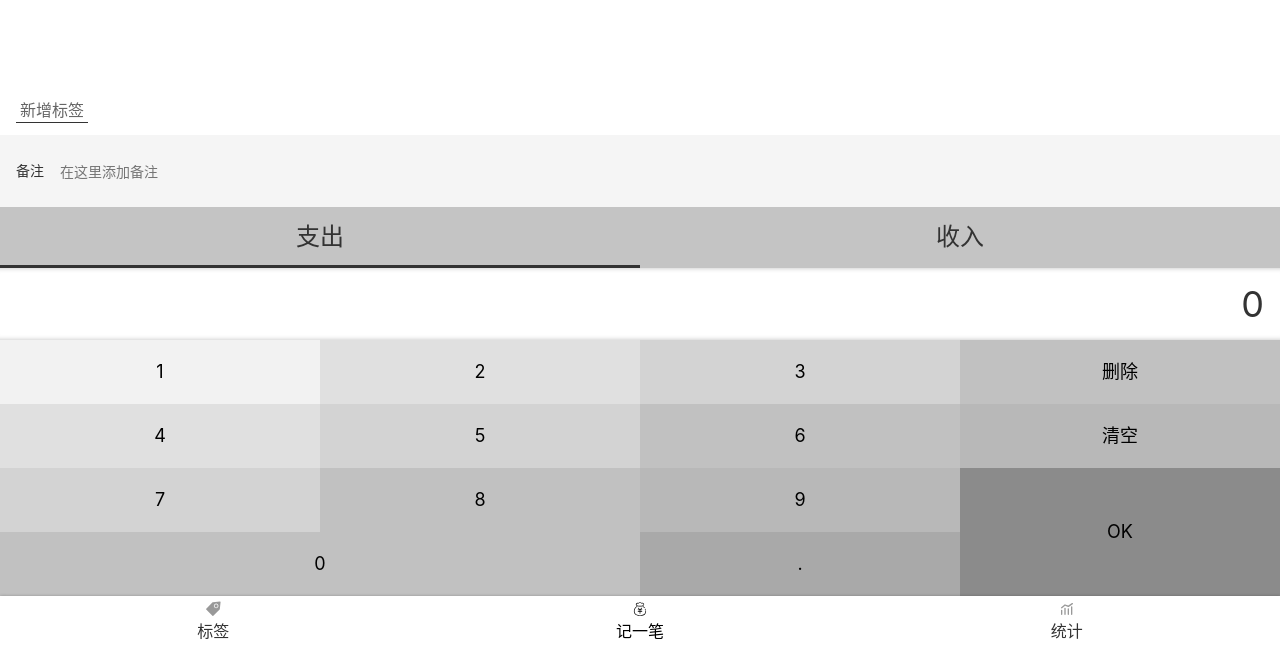
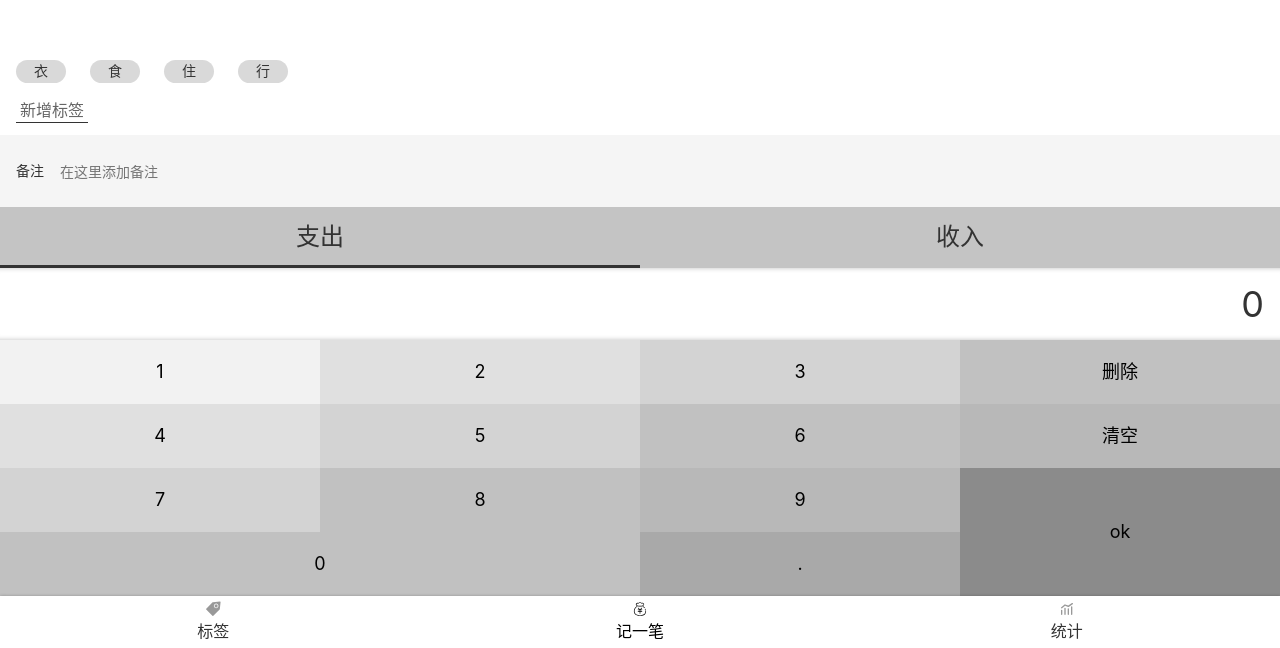
Before and after one commit to nicole618/morney-react, a React app: page /tags#/money in a window 1280 px wide. Shown: the part 152-800 px from the top of the page. Built offline with nearby package versions, Linux system fonts and the light colour scheme.

Commit message:
几张页面数据持久化

```diff
--- /dev/null
+++ b/src/hooks/useRecords.tsx
@@ -0,0 +1,36 @@
+import {useEffect, useState} from 'react';
+import {useUpdate} from './useUpdate';
+
+type RecordItem = {
+  tagIds: number[],
+  note:string,
+  category:'+'|'-',
+  amount:number,
+  createAt:string
+}
+// type RecordItem = {
+//   createAt:string // IOS 8601
+// }&newRecordItem
+
+type newRecordItem = Omit<RecordItem, 'createAt'>
+
+export const useRecords =()=>{
+  const [records,setRecords] = useState<RecordItem[]>([]);
+  useEffect(()=>{
+    setRecords(JSON.parse(window.localStorage.getItem('records') || '[]'));
+  },[]);
+  useUpdate(()=>{
+    window.localStorage.setItem('records',JSON.stringify(records));
+  },[records])
+  const addRecords = (newRecord:newRecordItem)=>{
+    if(newRecord.amount <=0 ){alert('请输入金额');return false;}
+    if(newRecord.tagIds.length === 0){
+      alert('请选择一个标签');
+      return false;
+    }
+    const record ={...newRecord,createAt:(new Date().toISOString())}
+    setRecords([...records,record]);
+    return true;
+  }
+  return {records,addRecords}
+}
--- a/src/useTags.tsx
+++ b/src/hooks/useTags.tsx
@@ -5,8 +5,9 @@ import {useUpdate} from 'hooks/useUpdate';
 const useTags = () =>{ //封装一个自定义Hook
   const [tags,setTags] = useState<{id:number;name:string}[]>([]);
   const count = useRef(0);
-  useUpdate(()=>{
-    window.localStorage.setItem('tags',JSON.stringify(tags));},[tags])
+  useUpdate(() => {
+    window.localStorage.setItem('tags', JSON.stringify(tags));
+  }, [tags])
   useEffect(()=>{
     let localTags =JSON.parse(window.localStorage.getItem('tags') || '[]');
     if(localTags.length === 0){
@@ -17,7 +18,7 @@ const useTags = () =>{ //封装一个自定义Hook
         {id:createId(),name:'行'},
       ]
     }
-    setTags(JSON.parse(window.localStorage.getItem('tags')|| '[]'))
+    setTags(localTags)
   },[])
   const findTag = (id:number) => tags.filter(tag=>tag.id === id)[0];
   const findTagIndex = (id:number)=>{
--- a/src/hooks/useUpdate.tsx
+++ b/src/hooks/useUpdate.tsx
@@ -1,6 +1,6 @@
 import {useEffect, useRef} from 'react';
 
-const useUpdate = (fn: () => void, deps: [{ id: number; name: string }[]]) =>{
+const useUpdate = (fn: () => void, deps: any[]) =>{
 const count = useRef(0);
 useEffect(()=>{
   count.current +=1;
--- a/src/lib/createId.tsx
+++ b/src/lib/createId.tsx
@@ -1,7 +1,7 @@
 let id = parseInt(window.localStorage.getItem('idMax')|| '0');
 const createId = ():number=>{
   id+=1;
-  window.localStorage.setItem('idMax',JSON.stringify(id.toString()));
+  window.localStorage.setItem('idMax',JSON.stringify(id));
   return id;
 }
 
--- a/src/views/Money.tsx
+++ b/src/views/Money.tsx
@@ -5,32 +5,40 @@ import {TagsSection} from './money/TagsSection';
 import {NoteSection} from './money/NoteSection';
 import {CategorySection} from './money/CategorySection';
 import {NumberSection} from './money/NumberSection';
+import {useRecords} from 'hooks/useRecords';
 
 const MyLayout = styled(Layout)`
   display: flex;
   flex-direction: column;
 `;
 type Category = '-' | '+';
+const defaultSelected = {
+  tagIds:[] as number [],
+  note:'',
+  category:'-' as Category,
+  amount:0
+};
 function Money() {
-
-  const [selected,setSelected] = useState({
-    tagIds:[] as number [],
-    note:'',
-    category:'-' as Category,
-    amount:0
-    });
+  const [selected,setSelected] = useState(defaultSelected);
+  const {addRecords} = useRecords()
   const onChange =(obj:Partial<typeof selected>)=>{
     setSelected({
       ...selected,
       ...obj
                 })
   }
+  const submit = () =>{
+    if(addRecords(selected)){
+      alert('保存成功');
+      setSelected(defaultSelected)
+    }
+  }
   return (
     <MyLayout>
       <TagsSection value={selected.tagIds} onChange={(tags)=>onChange({tagIds:tags})}/>
-      <NoteSection value={selected.note} onChange={(note)=>onChange({note:note})}/>
-      <CategorySection value={selected.category} onChange={(category)=>{onChange({category:category})}}/>
-      <NumberSection value={selected.amount} onChange={(amount)=>{onChange({amount:amount})}}/>
+      <NoteSection value={selected.note} onChange={(note)=>{onChange({note:note})}}/>
+      <CategorySection value={selected.category} onChange={(category)=>{ onChange({category:category})}}/>
+      <NumberSection value={selected.amount} onChange={(amount)=>{ onChange({amount:amount})}} onOk={submit}/>
     </MyLayout>
   );
 }
--- a/src/views/Tag.tsx
+++ b/src/views/Tag.tsx
@@ -1,5 +1,5 @@
 import React from 'react';
-import {useTags} from 'useTags';
+import {useTags} from 'hooks/useTags';
 import {useParams,useHistory} from 'react-router-dom'
 import Layout from 'components/Layout';
 import Icon from 'components/Icon';
--- a/src/views/Tags.tsx
+++ b/src/views/Tags.tsx
@@ -1,6 +1,6 @@
 import Layout from 'components/Layout';
 import React from 'react';
-import {useTags} from 'useTags';
+import {useTags} from 'hooks/useTags';
 import styled from 'styled-components';
 import Icon from 'components/Icon';
 import {Link} from 'react-router-dom';
--- a/src/views/money/NumberSection.tsx
+++ b/src/views/money/NumberSection.tsx
@@ -5,6 +5,7 @@ import React, {useState} from 'react';
 type Props = {
   value:number,
   onChange:(value:number)=>void
+  onOk?:()=>void
 }
 const NumberSection:React.FC<Props> = (props)=>{
   const [output, _setOutput] = useState(props.value.toString());
@@ -24,6 +25,7 @@ const NumberSection:React.FC<Props> = (props)=>{
      const text = (e.target as HTMLButtonElement).textContent;
      if(text===null)return;
      if(text==='ok'){
+       if (props.onOk)props.onOk()
        return;
      }
      if ('0123456789.'.split('').concat('删除','清空').indexOf(text)>=0){
@@ -45,7 +47,7 @@ const NumberSection:React.FC<Props> = (props)=>{
        <button>7</button>
        <button>8</button>
        <button>9</button>
-       <button className="ok">OK</button>
+       <button className="ok">ok</button>
        <button className="zero">0</button>
        <button>.</button>
      </div>
--- a/src/views/money/TagsSection.tsx
+++ b/src/views/money/TagsSection.tsx
@@ -1,5 +1,5 @@
 import styled from 'styled-components';
-import {useTags} from 'useTags';
+import {useTags} from 'hooks/useTags';
 import React from 'react';
 
 const Wrapper = styled.section`
@@ -49,7 +49,7 @@ const TagsSection:React.FC<Props> = (props)=>{
     <ol>
       {tags.map(tag=><li key={tag.id} onClick={()=>{onToggleTag(tag.id)}} className={getClass(tag.id)}>{tag.name}</li>)}
   </ol>
-    <button onClick={()=>addTag}>新增标签</button>
+    <button onClick={addTag}>新增标签</button>
   </Wrapper>
   )
 }
```
